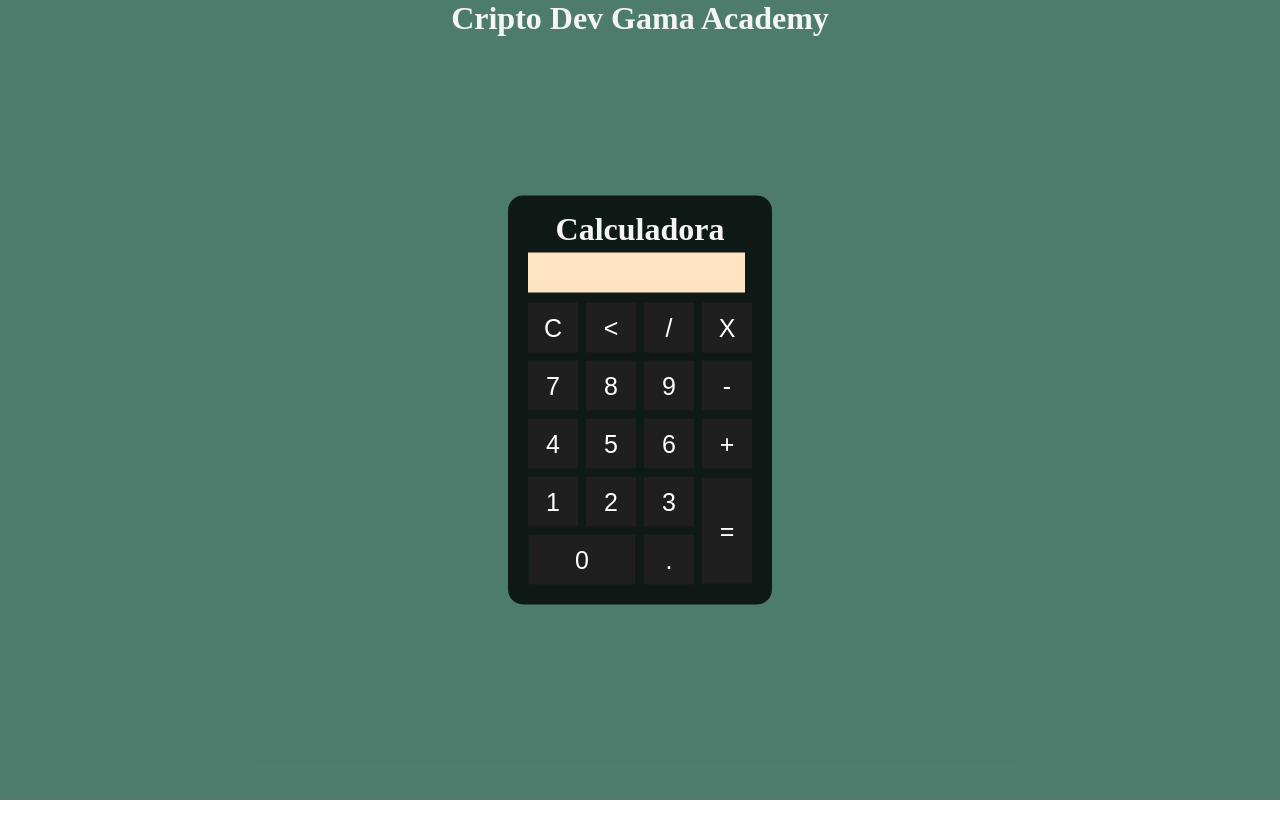
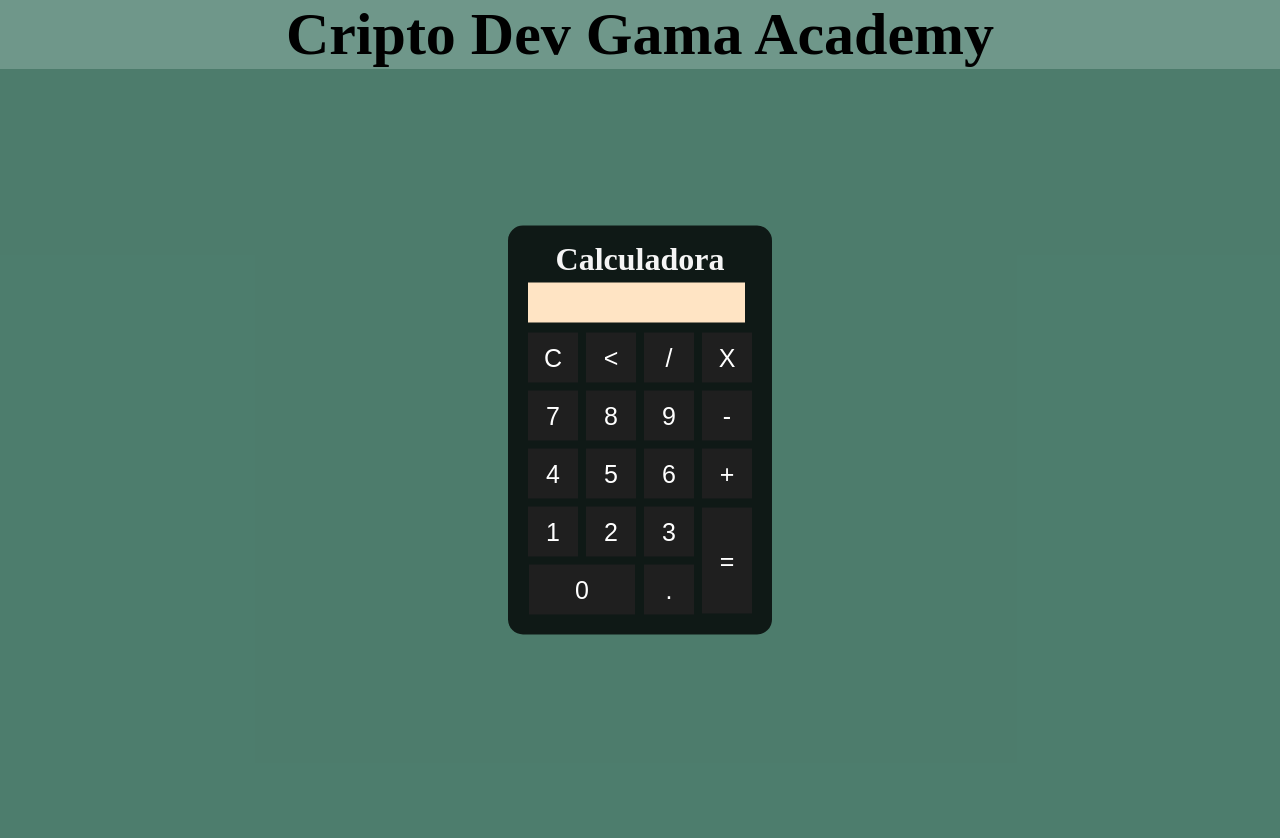
Before and after one commit to aucoliveira/CriptoDev-Calculadora, a plain HTML site: page index.html in a window 1280 px wide. Before the commit the page ends 800 px from the top, so only its background shows below. Drawn offline with Linux system fonts and the light colour scheme.

Commit message:
alterações no css

```diff
--- a/css/style.css
+++ b/css/style.css
@@ -1,6 +1,13 @@
 * {
     margin:0;
     padding: 0;
+}
+
+header {
+    display: flex;
+    justify-content: center;
+    font-size: 30px;
+    background-color: rgba(100, 143, 129, 0.925);
 }
 .container {
     background-color: rgba(63, 114, 97, 0.925);
@@ -11,6 +18,7 @@
 }
 
 .calculadora {
+    margin-top: 30px;
     position: absolute;
     background-color: rgba(0,0,0, 0.8);
     top: 50%;
--- a/index.html
+++ b/index.html
@@ -10,8 +10,11 @@
     <title>Calculadora CriptDev</title>
 </head>
 <body>
+    <header>
+        <h1>Cripto Dev Gama Academy</h1>
+    </header>
     <div class="container">
-        <h1>Cripto Dev Gama Academy</h1>
+
         <div class="calculadora">
             <h1>Calculadora</h1>
             <p id="resultado"></p>
```
